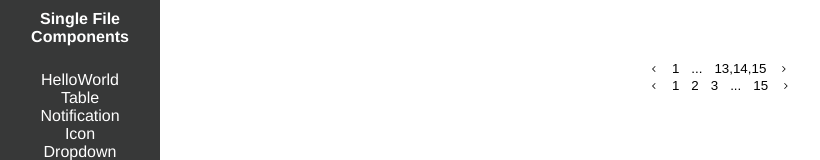
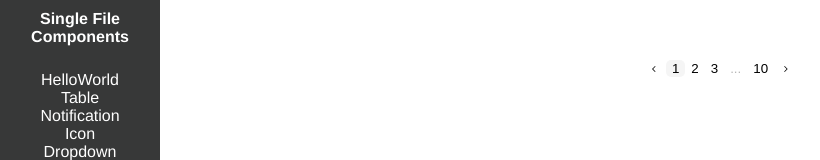
Before and after one commit to zurgis/vue-sfc, a Vue app: page /pagination in a window 1280 px wide. Shown: the top 160 px of the page, without its empty margins (0-820 px from the left). Built offline with nearby package versions, Linux system fonts and the light colour scheme.

Commit message:
pagination component

```diff
--- a/src/components/VPagination/VPagination.vue
+++ b/src/components/VPagination/VPagination.vue
@@ -1,12 +1,26 @@
 <script setup lang="ts">
-import { computed } from 'vue'
+import { computed, ref } from 'vue'
 import arrowLeftImg from './icons/arrow_left.svg'
 import arrowRightImg from './icons/arrow_right.svg'
 import VButton from '../VButton.vue'
 
+interface IPages {
+  [index: number]: {
+    value: number
+    selected: boolean
+  } | {
+    ellipsis: boolean
+  }
+}
+
 const props = defineProps<{
   count: number
   perPage: number
+  totalVisible?: number
+}>()
+
+const emit = defineEmits<{
+  (e: 'click', value: number): void
 }>()
 
 const icons = {
@@ -14,31 +28,91 @@ const icons = {
   right: { size: "xs" as const, src: arrowRightImg }
 }
 
-const ellipsis = '...'
+const length = Math.floor(props.count / props.perPage)
+const totalVisible = props.totalVisible && props.totalVisible > 2 ? props.totalVisible : 3
 
-const page = 9
+const selected = ref(1)
 
-const range = computed(() => {
-  if (props.count <= 0) return []
+const items = computed(() => {
+  let pages: IPages = {}
 
-  const even = props.count % 2 === 0 // false
-  const middle = even ? props.count / 2 : Math.floor(props.count / 2) // 7
-  const left = even ? middle : middle + 1 // 8
-  const right = props.count - middle // 8
+  function addPage(index: number) {
+    const page = {
+      value: index + 1,
+      selected: index === (selected.value - 1)
+    }
 
-  if (left - page >= 0) {
-    return [Array.from({ length: 3 }, (v: number = 1, k) => v + k), ellipsis, props.count]
-  } else if (page - right >= 0) {
-    const rangeStart = props.count - 2
-    return [1, ellipsis, Array.from({ length: 3 }, (v: number = rangeStart, k) => v + k)]
-  } else {
-    const rangeLength = Math.max(1, 3 - 3)
-    console.info(rangeLength)
-    const rangeStart = rangeLength === 1 ? props.count : props.count - Math.ceil(rangeLength / 2) + 1
+    pages[index] = page
+  }
 
-    return [1, ellipsis, Array.from({ length: rangeLength }, (v: number = rangeStart, k) => v + k), ellipsis, props.count]
+  if (length <= totalVisible) {
+    for (let index = 0; index < length; index++) {
+      addPage(index)
+    }
   }
+  else {
+    const middle = Math.floor(totalVisible / 2)
+
+    function setEllipsis(index: number) {
+      const ellipsis = {
+        ellipsis: true
+      }
+
+      pages[index] = ellipsis
+    }
+
+    // Add first page
+    addPage(0)
+
+    let left = 0
+    if (selected.value - middle > 0) {
+      left = selected.value - 1 - middle
+    }
+
+    let right = left + totalVisible - 1
+    if (right >= length) {
+      right = length - 1
+      left = right - totalVisible + 1
+    }
+
+    if (left > 1) {
+      setEllipsis(left - 1)
+    }
+
+    for (let index = left; index <= right && index < length - 1; index++) {
+      addPage(index)
+    }
+
+    if (right + 1 < length - 1) {
+      setEllipsis(right + 1)
+    }
+
+    // Add last page
+    addPage(length - 1)
+  }
+
+  return pages
 })
+
+function handlePageSelected(index: number) {
+  if (selected.value === index) return
+
+  selected.value = index
+
+  emit('click', selected.value)
+}
+
+function prevPage() {
+  if (selected.value <= 1) return
+
+  handlePageSelected(selected.value - 1)
+}
+
+function nextPage() {
+  if (selected.value >= props.count) return
+
+  handlePageSelected(selected.value + 1)
+}
 </script>
 
 <template>
@@ -46,17 +120,30 @@ const range = computed(() => {
     <VButton
       :appearance="'flat'"
       :icon="icons.left"
+      @click="prevPage"
     />
 
-    <VButton
-      v-for="item in range"
-      :appearance="'flat'"
-      :value="String(item)"
-    />
+    <template v-for="item in items">
+      <VButton
+        v-if="'ellipsis' in item"
+        :appearance="'flat'"
+        :value="'...'"
+        :disabled="true"
+      />
+
+      <VButton
+        v-else
+        :appearance="'flat'"
+        :value="String(item.value)"
+        :class="item.selected ? 'selected': null"
+        @click="handlePageSelected(item.value)"
+      />
+    </template>
 
     <VButton
       :appearance="'flat'"
       :icon="icons.right"
+      @click="nextPage"
     />
   </div>
 </template>
@@ -65,5 +152,9 @@ const range = computed(() => {
 .pagination {
   display: flex;
   flex-direction: row;
+
+  >.selected {
+    background-color: #0000000a;
+  }
 }
 </style>
--- a/src/components/VPagination/VPagination1.vue
+++ /dev/null
@@ -1,185 +0,0 @@
-<script setup lang="ts">
-import { computed, ref } from 'vue'
-import arrowLeftImg from './icons/arrow_left.svg'
-import arrowRightImg from './icons/arrow_right.svg'
-import VButton from '../VButton.vue'
-
-const props = defineProps<{
-  count: number
-}>()
-
-const icons = {
-  left: { size: "xs" as const, src: arrowLeftImg },
-  right: { size: "xs" as const, src: arrowRightImg }
-}
-
-const pageRange = 3
-const marginPages = 1
-// let innerValue = 1
-
-interface Pages {
-  index?: {
-    index: number
-    content: number
-    selected: boolean
-  } | {
-    ellipsis: boolean
-  }
-}
-
-// const selected = computed({
-//   get() {
-//     return innerValue
-//   },
-
-//   set(newValue) {
-//     innerValue = newValue
-//   }
-// })
-
-const selected = ref(1)
-
-const items: any = computed(() => {
-  let pages: Pages = {}
-
-  if (props.count <= pageRange) {
-    for (let index = 0; index < props.count; index++) {
-      const page = {
-        index: index,
-        content: index + 1,
-        // selected: index === (Number(selected) - 1)
-        //selected: index === (selected.value - 1)
-        selected: index === selected.value
-      }
-
-      pages[index] = page
-    }
-  }
-  else {
-    const halfRange = Math.floor(pageRange / 2)
-
-    function setItem(index: number) {
-      const page = {
-        index: index,
-        content: index + 1,
-        // selected: index === (Number(selected) - 1)
-        selected: index === (selected.value - 1)
-      }
-
-      pages[index] = page
-    }
-
-    function setEllipsis(index: number) {
-      const ellipsis = {
-        ellipsis: true
-      }
-
-      pages[index] = ellipsis
-    }
-
-    for (let i = 0; i < marginPages; i++) {
-      setItem(i)
-    }
-
-    let selectedRangeLow = 0
-    // if (Number(selected) - halfRange > 0) {
-    //   selectedRangeLow = Number(selected) - 1 - halfRange
-    // }
-    if (selected.value - halfRange > 0) {
-      selectedRangeLow = selected.value - 1 - halfRange
-    }
-
-    let selectedRangeHigh = selectedRangeLow + pageRange - 1
-    if (selectedRangeHigh >= props.count) {
-      selectedRangeHigh = props.count - 1
-      selectedRangeLow = selectedRangeHigh - pageRange + 1
-    }
-
-    for (let i = selectedRangeLow; i <= selectedRangeHigh && i < props.count - 1; i++) {
-      setItem(i)
-    }
-
-    if (selectedRangeLow > marginPages) {
-      setEllipsis(selectedRangeLow - 1)
-    }
-
-    if (selectedRangeHigh + 1 < props.count - marginPages) {
-      setEllipsis(selectedRangeHigh + 1)
-    }
-
-    for (let i = props.count - 1; i >= props.count - marginPages; i--) {
-      setItem(i)
-    }
-  }
-
-  console.info(pages)
-  return pages
-})
-
-function handlePageSelected(selected1: number) {
-  // if (Number(selected) === selected1) return
-  if (selected.value === selected1) return
-
-  console.log(selected1)
-
-  // innerValue = selected1
-  selected.value = selected1
-  //console.log(innerValue)
-}
-
-function prevPage() {
-  // if (Number(selected) <= 1) return
-
-  // handlePageSelected(Number(selected) - 1)
-
-  if (selected.value <= 1) return
-
-  handlePageSelected(selected.value - 1)
-}
-
-function nextPage() {
-  // if (Number(selected) >= props.count) return
-  if (selected.value >= props.count) return
-
-  //handlePageSelected(Number(selected) + 1)
-  handlePageSelected(selected.value + 1)
-}
-</script>
-
-<template>
-  <div class="pagination">
-    <VButton
-      :appearance="'flat'"
-      :icon="icons.left"
-      @click="prevPage"
-    />
-
-    <template v-for="item in items">
-      <VButton
-        v-if="item.ellipsis"
-        :appearance="'flat'"
-        :value="'...'"
-      />
-
-      <VButton
-        v-else
-        :appearance="'flat'"
-        :value="String(item.content)"
-        @click="handlePageSelected(item.index + 1)"
-      />
-    </template>
-
-    <VButton
-      :appearance="'flat'"
-      :icon="icons.right"
-      @click="nextPage"
-    />
-  </div>
-</template>
-
-<style lang="scss" scoped>
-.pagination {
-  display: flex;
-  flex-direction: row;
-}
-</style>
--- a/src/views/Pagination.vue
+++ b/src/views/Pagination.vue
@@ -1,13 +1,10 @@
 <script setup lang="ts">
 import VPagination from '../components/VPagination/VPagination.vue'
-import VPagination1 from '../components/VPagination/VPagination1.vue'
 </script>
 
 <template>
   <div>
-    <VPagination :count="15" :per-page="10" />
-
-    <VPagination1 :count="15"/>
+    <VPagination :count="100" :per-page="10" />
   </div>
 </template>
 
```
